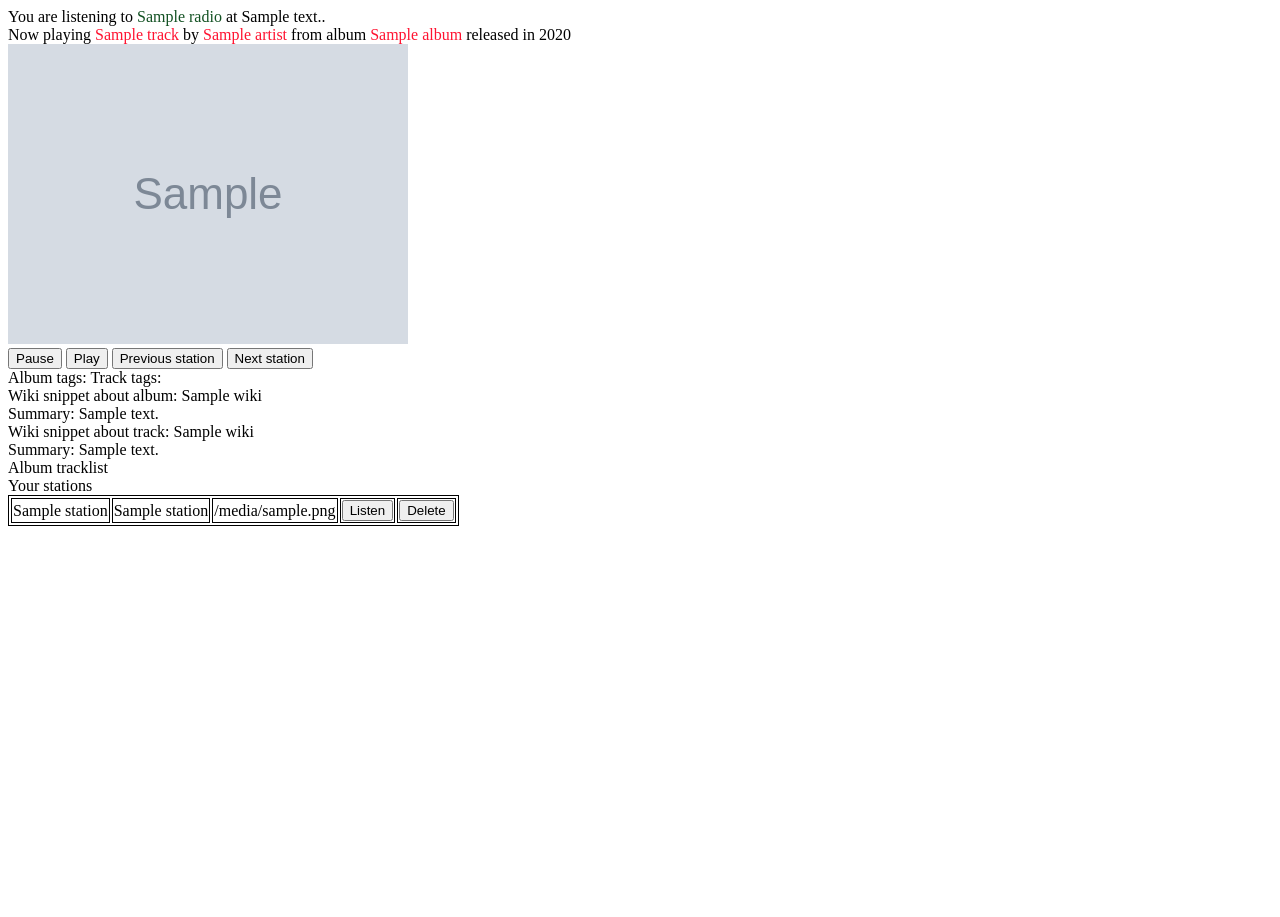
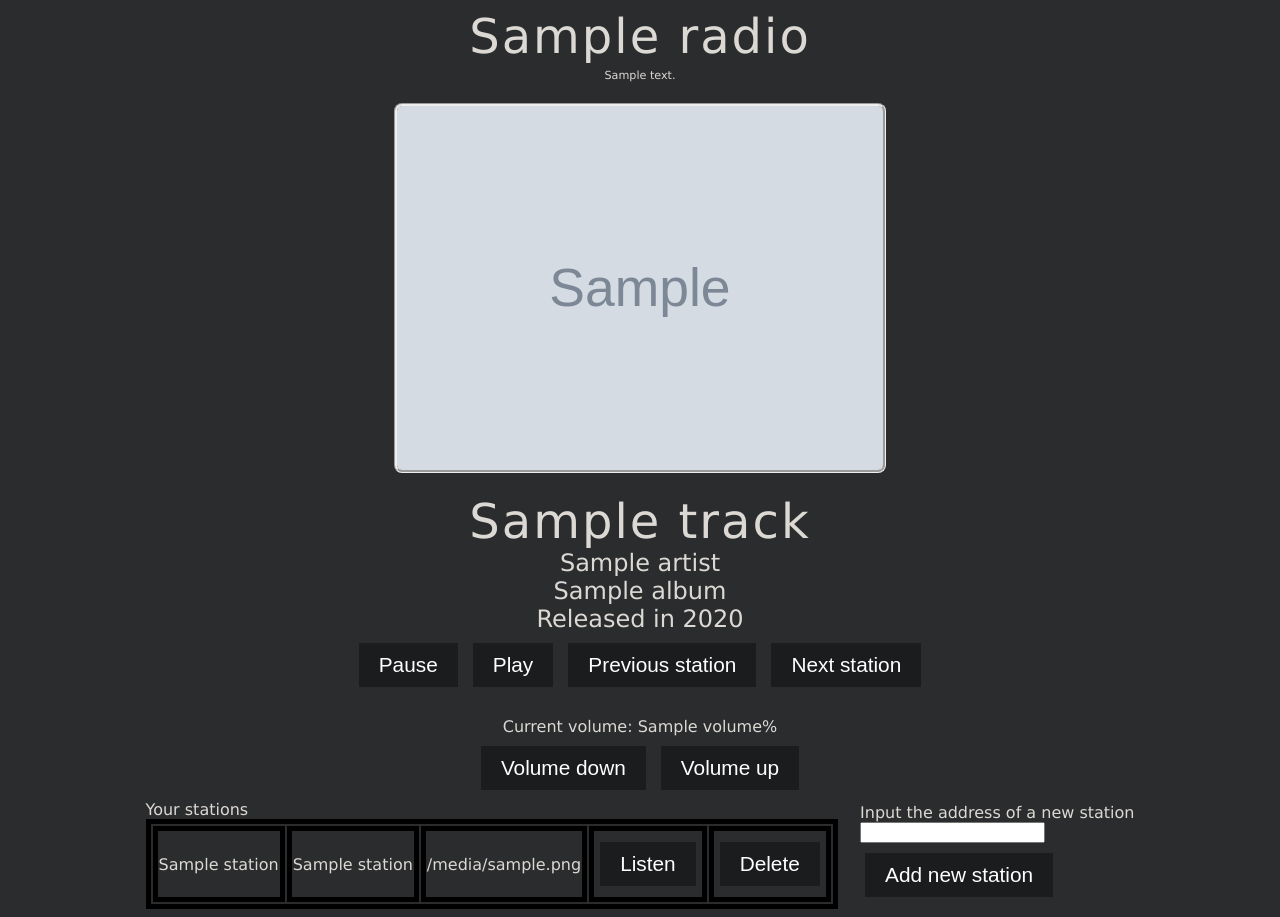
Before and after one commit to PiotrJTomaszewski/InternetRadioReceiver, a Python web app: template webapp/templates/index.html in a window 1280 px wide. Before the commit the page ends 526 px from the top, so only its background shows below. Run offline with Jinja, Linux system fonts and the light colour scheme; the template is opened without the code that fills it: most values are stand-ins (such as "Sample title", 1, 10 or a date in 2020); grey boxes marked "Sample" are stand-in pictures.

Commit message:
Nicer web interface view

```diff
--- a/webapp/static/css/main.css
+++ b/webapp/static/css/main.css
@@ -1,10 +1,124 @@
-span.radio_name {
-    color: #125122;
-}
-span.name {
-    color: #ff1331;
+body {
+    background-color: #2a2c2e;
+    color: #dcd9d4;
+    font-size: 100%;
+    font-family: "Verdana", sans-serif;
 }
 
-table, th, td {
-  border: 1px solid black;
+a {
+    color: #dcd9d4;
 }
+
+button {
+    background-color: #1a1c1e;
+    border: none;
+    font-size: 1.3em;
+    color: #ffffff;
+    padding: 10px 20px;
+    margin: 10px 5px;
+}
+
+#content {
+    padding-left: 10%;
+    padding-right: 10%;
+}
+
+#radio_info {
+    margin: auto;
+    width: 70%;
+    text-align: center;
+}
+
+#radio_name {
+    font-size: 3em;
+    letter-spacing: 2px;
+}
+
+#radio_address {
+    font-size: 0.7em;
+}
+
+#cover_container {
+    padding: 20px;
+    position: relative;
+}
+
+#album_cover {
+    display: block;
+    margin-left: auto;
+    margin-right: auto;
+    width: 50%;
+    max-width: 500px;
+    border-radius: 8px;
+    border-style: groove;
+}
+
+#paused_text {
+    position: absolute;
+    top: 50%;
+    left: 50%;
+    transform: translate(-50%, -50%);
+    font-size: 500%; /* TODO: Change that */
+    color: #000000;
+    text-shadow: 3px 2px #ffffff;
+    letter-spacing: 3px;
+}
+
+#track_info {
+    font-size: 1.5em;
+    margin: auto;
+    width: 70%;
+    text-align: center;
+}
+
+#track_name {
+    font-size: 2em;
+    letter-spacing: 2px;
+}
+
+#tracklist_list {
+    list-style: decimal-leading-zero inside;
+    padding: 0px;
+}
+
+#control_panel {
+    margin: auto;
+    width: 70%;
+    text-align: center;
+}
+
+#play_control {
+    padding-bottom: 20px;
+}
+
+#stations {
+    /*overflow: hidden;*/
+    /*width: 70%;*/
+    display: flex;
+    flex-wrap: wrap;
+}
+
+#new_station_div {
+    margin: auto;
+    /*width: 50%;*/
+    /*float: right;*/
+}
+
+#existing_stations_div {
+    margin: auto;
+    /*width: 50%;*/
+    /*float: left;*/
+}
+
+#stations_table {
+    border: 5px solid #000000;
+}
+
+.station_row {
+    border: 5px solid #000000;
+}
+
+.station_element {
+    border: 5px solid #000000;
+
+}
--- a/webapp/templates/index.html
+++ b/webapp/templates/index.html
@@ -5,97 +5,145 @@
     <link rel="stylesheet" href="{{ url_for('static', filename='css/main.css') }}">
 </head>
 <body>
-<div>You are listening to <span class="radio_name">{{ metadata.get('radio').get('name') }}</span>
-    at {{ metadata.get('radio').get('address') }}. <br/>
-    Now playing <span class="name">{{ metadata.get('track').get('name') }}</span> by
-    <span class="name">{{ metadata.get('artist') }}</span>
-    from album <span class="name">{{ metadata.get('album').get('name') }}</span>
-    {% if metadata.get('release_year') %} released in {{ metadata.get('release_year') }}{% endif %}<br/>
-    <img src="{{ metadata.get('album').get('cover_url') }}"/>
+<div id="content">
+    <div id="radio_info">
+        <span id="radio_name">{{ metadata.get('radio').get('name') }}</span><br/>
+        <span id="radio_address">{{ metadata.get('radio').get('address') }}</span>
     </div>
-<div>
-    {#    {{ mpd_status.get('state') }} {{ mpd_status.get('volume') }}#}
+    <div id="cover_container">
+        <img src="{{ metadata.get('album').get('cover_url') }}" id="album_cover" alt="Album cover"/>
+        <span id="paused_text">
+        {% if metadata.get('state') == 'paused' %}
+            Paused
+        {% endif %}
+        </span>
     </div>
-<!--Control panel-->
-<div>
+    <div id="track_info">
+        <span id="track_name">{{ metadata.get('track').get('name') }}</span><br/>
+        <span id="artist_name">{{ metadata.get('artist') }}</span><br/>
+        <span id="album_name">{{ metadata.get('album').get('name') }}</span><br/>
+        <span id="relase_year">
+                {% if metadata.get('release_year') %}
+                    Released in {{ metadata.get('release_year') }}
+                {% endif %}
+            </span>
+    </div>
+    <div id="control_panel">
+        <div id="play_control">
             <form>
-        <button formaction="/pause">Pause</button>
-        <button formaction="/play">Play</button>
-        <button formaction="/prev">Previous station</button>
-        <button formaction="/next">Next station</button>
+                <button formaction="{{ url_for('pause') }}">Pause</button>
+                <button formaction="{{ url_for('play') }}">Play</button>
+                <button formaction="{{ url_for('prev_station') }}">Previous station</button>
+                <button formaction="{{ url_for('next_station') }}">Next station</button>
             </form>
         </div>
-
-<div>
-    Album tags:
-    {% if metadata.get('album').get('tags') %}
-        {% for tag in metadata.get('album').get('tags') %}
-            <a href="{{ tag.get('url') }}">{{ tag.get('name') }}</a>
-        {% endfor %}
-    {% endif %}
-
-    Track tags:
-    {% if metadata.get('track').get('tags') %}
-        {% for tag in metadata.get('track').get('tags') %}
-            <a href="{{ tag.get('url') }}">{{ tag.get('name') }}</a>
-        {% endfor %}
-    {% endif %}
+        <div id="volume_control">
+            <form>
+                Current volume: {{ mpd_status.get('volume') }}%<br/>
+                <button formaction="{{ url_for('volume_down') }}">Volume down</button>
+                <button formaction="{{ url_for('volume_up') }}">Volume up</button>
+            </form>
+        </div>
     </div>
 
-<div>
-    Wiki snippet about album:
-    {{ metadata.get('album').get('wiki')|safe }}
-    <br/>
-    Summary:
-    {{ metadata.get('album').get('wiki_summary')|safe }}
-    <br/>
-    Wiki snippet about track:
-    {{ metadata.get('track').get('wiki')|safe }}
-    <br/>
-    Summary:
-    {{ metadata.get('track').get('wiki_summary')|safe }}
-</div>
-
-<div>
-    Album tracklist
-    {% if metadata.get('album').get('tracklist') %}
-    <ul>
-        {% for track in metadata.get('album').get('tracklist') %}
-            <li>{{ track }}</li>
-        {% endfor %}
-    </ul>
-    {% endif %}
-</div>
-
-<div>
-    Your stations
-    <table>
+    <div id="stations">
+        <div id="existing_stations_div">
+            <table id="stations_table">
+                <thead>Your stations</thead>
                 <!--TODO: Add new station button-->
                 {% for station in stations %}
-            <tr>
-                <td>
+                    <tr class="station_row">
+                        <td class="station_element">
                             {{ station['name'] }}
                         </td>
-                <td>
+                        <td class="station_element">
                             {{ station['title'] }}
                         </td>
-                <td>
+                        <td class="station_element">
                             {{ station['file'] }}
                         </td>
-                <td>
-                    <form action="/switchTo" method="get">
-                        <button type="submit" name="id" value="{{ station['id'] }}">Listen</button>
+                        <td class="station_element">
+                            <form>
+                                <button type="submit" name="id"
+                                        formaction="{{ url_for('switch_to_station', station_id=station['id']) }}">
+                                    Listen
+                                </button>
                             </form>
                         </td>
-                <td>
-                    <form action="/delete" method="get">
-                        <button type="submit" name="id" value="{{ station['id'] }}">Delete</button>
+                        <td class="station_element">
+                            <form>
+                                <button type="submit" name="id"
+                                        formaction="{{ url_for('delete_station', station_id=station['id']) }}">Delete
+                                </button>
                             </form>
                         </td>
                     </tr>
                 {% endfor %}
             </table>
         </div>
+        <div id="new_station_div">
+            <form id="add_new_station_form" action="{{ url_for('add_station')}}">
+                <label for="new_station_address">Input the address of a new station</label><br/><input
+                    id="new_station_address" name="new_station_address"/><br/>
+                <button type="submit" name="add_new_station">Add new station</button>
+            </form>
+        </div>
+    </div>
 
+    <div class="additional_info" id="additional_album_info">
+        {% if metadata.get('album').get('tags') or metadata.get('album').get('tracklist') or metadata.get('album').get('wiki') or metadata.get('album').get('wiki_summary') %}
+            <h2>Additional info about the album</h2>
+            {% if metadata.get('album').get('tags') %}
+                <div class="tags_div">
+                    <h4>Album tags:</h4>
+                    {% for tag in metadata.get('album').get('tags') %}
+                        <a href="{{ tag.get('url') }}">{{ tag.get('name') }}</a>
+                    {% endfor %}
+                </div>
+            {% endif %}
+            {% if metadata.get('album').get('tracklist') %}
+                <div class="tracklits_div">
+                    <ul id="tracklist_list">
+                        <h4>Album tracklist</h4>
+                        {% for track in metadata.get('album').get('tracklist') %}
+                            <li>{{ track }}</li>
+                        {% endfor %}
+                    </ul>
+                </div>
+            {% endif %}
+            {% if metadata.get('album').get('wiki') %}
+                <h4>Wiki snippet about the album:</h4>
+                {{ metadata.get('album').get('wiki')|safe }}
+            {% endif %}
+            {% if metadata.get('album').get('wiki_summary') %}
+                <h4>Wiki snippet summary:</h4>
+                {{ metadata.get('album').get('wiki_summary')|safe }}
+            {% endif %}
+        {% endif %}
+    </div>
+
+    <div class="additional_info" id="additional_track_info">
+        {% if metadata.get('track').get('tags') or metadata.get('track').get('wiki') or metadata.get('track').get('wiki_summary') %}
+            <h2>Additional info about the track</h2>
+            {% if metadata.get('track').get('tags') %}
+                <div class="tags_div">
+                    <h4>Track tags:</h4>
+                    {% for tag in metadata.get('track').get('tags') %}
+                        <a href="{{ tag.get('url') }}">{{ tag.get('name') }}</a>
+                    {% endfor %}
+                </div>
+            {% endif %}
+            {% if metadata.get('album').get('wiki') %}
+                <h4>Wiki snippet about the track:</h4>
+                {{ metadata.get('track').get('wiki')|safe }}
+            {% endif %}
+            {% if metadata.get('track').get('wiki_summary') %}
+                <h4>Wiki snippet summary:</h4>
+                {{ metadata.get('track').get('wiki_summary')|safe }}
+            {% endif %}
+        {% endif %}
+    </div>
+
+</div>
 </body>
 </html>
```
Also changed, not shown: webapp/app.py (+22 -6 lines), webapp/mock_app.py (added, +148 -0 lines). Lines whose indentation alone changed are shown as unchanged.
